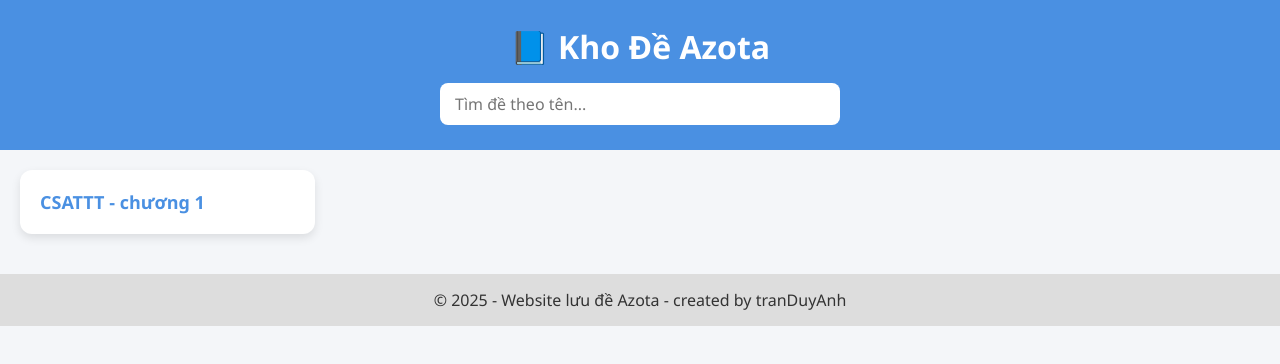
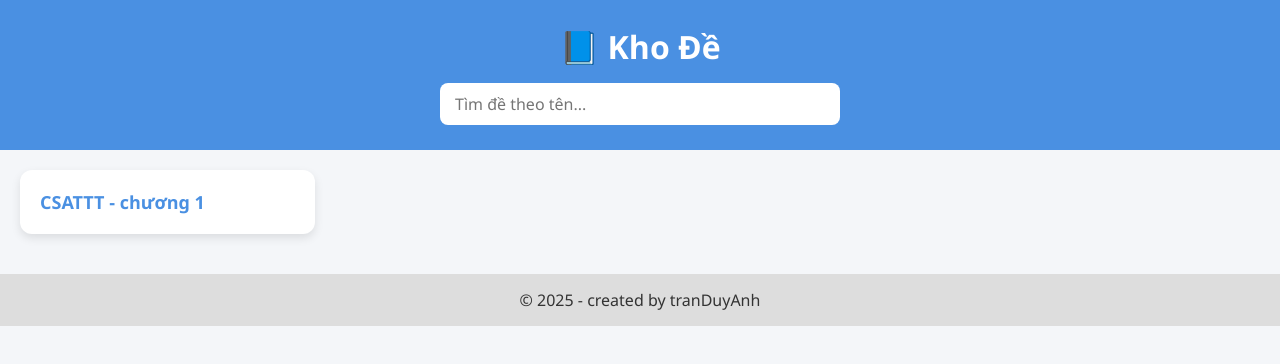
Before and after one commit to TRANDUYANHHH/Web_OnThi, a plain HTML site: page index.html in a window 1280 px wide. Drawn offline with Linux system fonts and the light colour scheme.

Commit message:
Update index.html

```diff
--- a/index.html
+++ b/index.html
@@ -3,12 +3,12 @@
   <head>
     <meta charset="UTF-8" />
     <meta name="viewport" content="width=device-width, initial-scale=1.0" />
-    <title>Kho Đề Azota của Tôi</title>
+    <title>Kho Đề</title>
     <link rel="stylesheet" href="style.css" />
   </head>
   <body>
     <header>
-      <h1>📘 Kho Đề Azota</h1>
+      <h1>📘 Kho Đề</h1>
       <input type="text" id="search" placeholder="Tìm đề theo tên..." />
     </header>
 
@@ -17,7 +17,7 @@
     </main>
 
     <footer>
-      <p>© 2025 - Website lưu đề Azota - created by tranDuyAnh</p>
+      <p>© 2025 - created by tranDuyAnh</p>
     </footer>
 
     <script src="script.js"></script>
```
